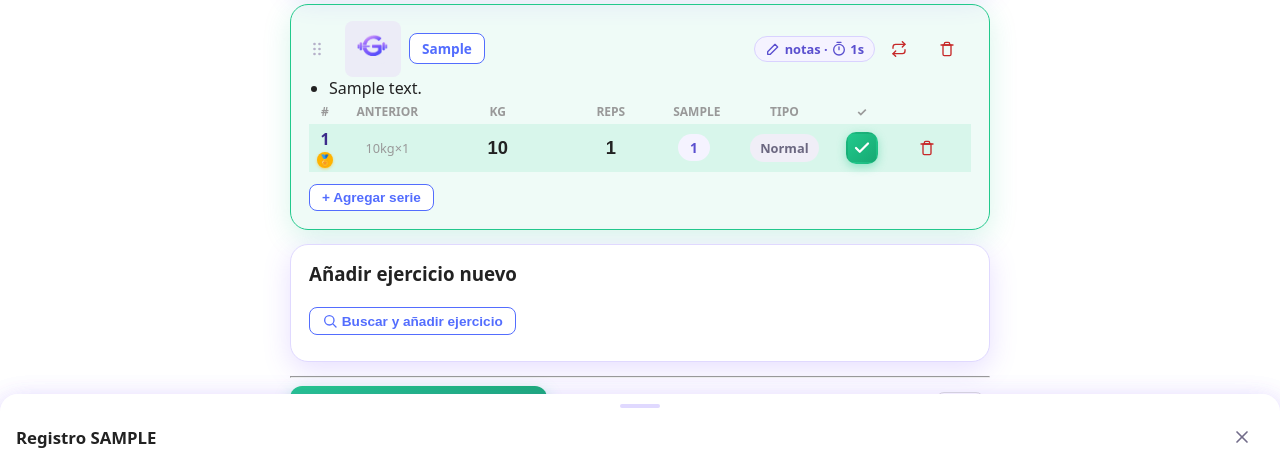
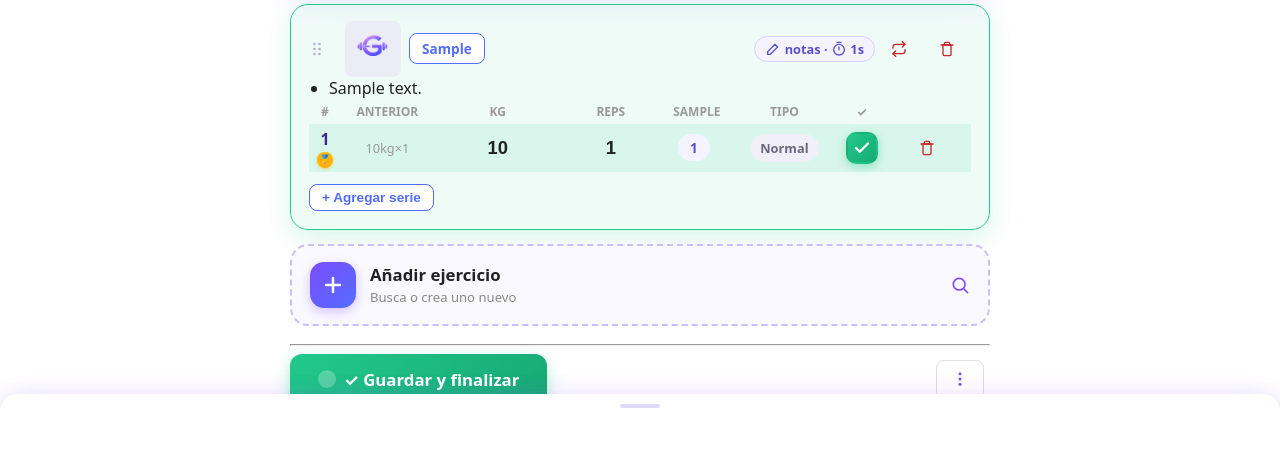
Before and after one commit to jaimemorenov621-cmyk/gym-tracker, a Flask app: page /workout/1 in a window 1280 px wide. Shown: the part 406-859 px from the top of the page. After the commit the page ends 814 px from the top, so only its background shows below. Run offline with Flask 3, Linux system fonts and the light colour scheme; a user stored in the database is signed in; tables that the repository leaves empty hold one stand-in row (values such as "Sample post").

Commit message:
Rediseñar "Añadir ejercicio" en el entreno: tarjeta grande y salto al ejercicio añadido
Feedback: el cuadro y el botón de buscar/añadir se veían pobres y el
botón era demasiado pequeño para tocarlo cómodamente.

- La tarjeta "Añadir ejercicio nuevo" con un botón outline pequeño pasa a
  ser una sola zona táctil a todo el ancho (~90px de alto en móvil): borde
  discontinuo, icono "+" grande sobre degradado de marca, título y
  subtítulo, y lupa a la derecha. Clases propias (.add-exercise-tile) para
  no tocar el formulario de rutinas, que comparte .add-exercise-row.
- Al elegir el ejercicio, la tarjeta muestra "Añadiendo <nombre>…" con el
  icono latiendo mientras se envía.
- Tras añadir, la redirección lleva a #ex-<nombre>: la página salta a la
  tarjeta del ejercicio nuevo y la resalta un momento con :target, en vez
  de volver al principio y obligar a bajar a buscarlo.
- Icono "plus" nuevo en _macros.html.

Verificado en local (vista móvil): tarjeta a todo el ancho, añadir
"Dominada" desde el buscador vuelve a /workout/1#ex-dominada con la
tarjeta visible y resaltada. 9/9 tests.

Co-Authored-By: Claude Opus 5.5 <noreply@anthropic.com>

```diff
--- a/app/routes.py
+++ b/app/routes.py
@@ -370,8 +370,9 @@ def add_exercise_to_workout(workout_id):
         return redirect(url_for("index"))
     form = NewExerciseForm()
     if form.validate_on_submit():
+        name = canonicalize_exercise_name(form.exercise.data)
         entry = SetEntry(
-            exercise=canonicalize_exercise_name(form.exercise.data),
+            exercise=name,
             weight=0,
             reps=0,
             rir=None,
@@ -381,6 +382,11 @@ def add_exercise_to_workout(workout_id):
         )
         db.session.add(entry)
         db.session.commit()
+        # Vuelve directamente a la tarjeta del ejercicio recién añadido (se
+        # resalta con :target en CSS) en vez de al principio de la página.
+        return redirect(
+            url_for("workout_detail", workout_id=workout.id, _anchor="ex-" + name.replace(" ", "-"))
+        )
     return redirect(url_for("workout_detail", workout_id=workout.id))
 
 
--- a/app/static/exercise_picker.js
+++ b/app/static/exercise_picker.js
@@ -158,6 +158,9 @@ function selectExercise(name) {
     // rutinas (series/reps/RIR) el formulario no lleva data-autosubmit.
     const form = field.closest('form');
     if (form && form.dataset.autosubmit === '1') {
+        form.classList.add('is-submitting');
+        const title = form.querySelector('.add-exercise-tile strong');
+        if (title) title.textContent = 'Añadiendo ' + name + '…';
         HTMLFormElement.prototype.submit.call(form);
         return;
     }
--- a/app/static/style.css
+++ b/app/static/style.css
@@ -2025,3 +2025,91 @@ transición de transform; el resto la gana aquí. */
     from { opacity: 0; transform: translateY(-4px); }
     to   { opacity: 1; transform: none; }
 }
+
+/* ===== Añadir ejercicio al entreno (workout_detail.html) =====
+Clases propias: .add-exercise-row/.exercise-picker-field siguen siendo las
+del formulario de rutinas, que no cambia. Es un <button>, así que se
+sobrescribe explícitamente todo lo que pone la regla global de button. */
+
+.add-exercise-form { margin: 4px 0 18px; }
+.add-exercise-tile {
+    display: flex;
+    align-items: center;
+    gap: 14px;
+    width: 100%;
+    margin: 0;
+    padding: 16px 18px;
+    background: #faf9ff;
+    color: var(--color-brand-dark);
+    border: 2px dashed #cbbfff;
+    border-radius: var(--radius-card);
+    text-align: left;
+    font-family: inherit;
+    cursor: pointer;
+    box-shadow: none;
+    transition: background 0.15s ease, border-color 0.15s ease, transform 0.1s ease;
+}
+.add-exercise-tile-icon {
+    display: flex;
+    align-items: center;
+    justify-content: center;
+    width: 46px;
+    height: 46px;
+    border-radius: 14px;
+    background: linear-gradient(135deg, #7c4dff, #536dfe);
+    color: #fff;
+    flex-shrink: 0;
+    box-shadow: 0 4px 12px rgba(124, 77, 255, 0.3);
+}
+.add-exercise-tile-text {
+    flex: 1;
+    display: flex;
+    flex-direction: column;
+    gap: 2px;
+    min-width: 0;
+}
+.add-exercise-tile-text strong {
+    font-size: 1.05rem;
+    font-weight: 800;
+    color: var(--color-text);
+    overflow: hidden;
+    text-overflow: ellipsis;
+    white-space: nowrap;
+}
+.add-exercise-tile-text small {
+    font-size: 0.82rem;
+    font-weight: 500;
+    color: var(--color-text-muted);
+}
+.add-exercise-tile-search { display: flex; color: var(--color-brand); flex-shrink: 0; }
+@media (hover: hover) {
+    .add-exercise-tile:hover {
+        background: #f3efff;
+        border-color: var(--color-brand);
+        color: var(--color-brand-dark);
+        box-shadow: none;
+    }
+}
+.add-exercise-tile:active { transform: scale(0.98); }
+.add-exercise-form.is-submitting .add-exercise-tile { pointer-events: none; opacity: 0.75; }
+@media (prefers-reduced-motion: no-preference) {
+    .add-exercise-form.is-submitting .add-exercise-tile-icon { animation: tile-pulse 0.8s ease-in-out infinite; }
+}
+@keyframes tile-pulse {
+    50% { transform: scale(0.9); }
+}
+@media (max-width: 600px) {
+    .add-exercise-tile { padding: 14px; gap: 12px; }
+    .add-exercise-tile-icon { width: 42px; height: 42px; border-radius: 12px; }
+}
+
+/* Al volver de añadir un ejercicio, la página salta a su tarjeta
+(#ex-<nombre>) y la resalta un momento para que se vea dónde ha caído. */
+.card[id^="ex-"] { scroll-margin-top: 16px; }
+@media (prefers-reduced-motion: no-preference) {
+    .card[id^="ex-"]:target { animation: target-flash 1.4s ease-out; }
+}
+@keyframes target-flash {
+    0%, 30% { box-shadow: 0 0 0 3px var(--color-brand), var(--shadow-elevated); }
+    100% { box-shadow: var(--shadow-elevated); }
+}
--- a/app/templates/_macros.html
+++ b/app/templates/_macros.html
@@ -49,6 +49,8 @@
 <svg class="icon" width="{{ size }}" height="{{ size }}" viewBox="0 0 24 24" fill="none" stroke="currentColor" stroke-width="2" stroke-linecap="round" stroke-linejoin="round" aria-hidden="true"><circle cx="12" cy="12" r="3"/><path d="M19.4 15a1.65 1.65 0 0 0 .33 1.82l.06.06a2 2 0 1 1-2.83 2.83l-.06-.06a1.65 1.65 0 0 0-1.82-.33 1.65 1.65 0 0 0-1 1.51V21a2 2 0 0 1-4 0v-.09a1.65 1.65 0 0 0-1-1.51 1.65 1.65 0 0 0-1.82.33l-.06.06a2 2 0 1 1-2.83-2.83l.06-.06a1.65 1.65 0 0 0 .33-1.82 1.65 1.65 0 0 0-1.51-1H3a2 2 0 0 1 0-4h.09a1.65 1.65 0 0 0 1.51-1 1.65 1.65 0 0 0-.33-1.82l-.06-.06a2 2 0 1 1 2.83-2.83l.06.06a1.65 1.65 0 0 0 1.82.33H9a1.65 1.65 0 0 0 1-1.51V3a2 2 0 0 1 4 0v.09a1.65 1.65 0 0 0 1 1.51 1.65 1.65 0 0 0 1.82-.33l.06-.06a2 2 0 1 1 2.83 2.83l-.06.06a1.65 1.65 0 0 0-.33 1.82V9a1.65 1.65 0 0 0 1.51 1H21a2 2 0 0 1 0 4h-.09a1.65 1.65 0 0 0-1.51 1z"/></svg>
 {% elif name == 'log-out' %}
 <svg class="icon" width="{{ size }}" height="{{ size }}" viewBox="0 0 24 24" fill="none" stroke="currentColor" stroke-width="2" stroke-linecap="round" stroke-linejoin="round" aria-hidden="true"><path d="M9 21H5a2 2 0 0 1-2-2V5a2 2 0 0 1 2-2h4"/><polyline points="16 17 21 12 16 7"/><line x1="21" y1="12" x2="9" y2="12"/></svg>
+{% elif name == 'plus' %}
+<svg class="icon" width="{{ size }}" height="{{ size }}" viewBox="0 0 24 24" fill="none" stroke="currentColor" stroke-width="2.5" stroke-linecap="round" stroke-linejoin="round" aria-hidden="true"><line x1="12" y1="5" x2="12" y2="19"/><line x1="5" y1="12" x2="19" y2="12"/></svg>
 {% elif name == 'check' %}
 <svg class="icon" width="{{ size }}" height="{{ size }}" viewBox="0 0 24 24" fill="none" stroke="currentColor" stroke-width="3" stroke-linecap="round" stroke-linejoin="round" aria-hidden="true"><polyline points="20 6 9 17 4 12"/></svg>
 {% elif name == 'sort' %}
--- a/app/templates/workout_detail.html
+++ b/app/templates/workout_detail.html
@@ -78,7 +78,7 @@
     {% for exercise in exercise_order %}
         {% set group = grouped_sets[exercise] %}
         {% set n = exercise_notes_map.get(exercise) %}
-        <div class="card card-elevated{% if group and group|length > 0 and group|selectattr('completed')|list|length == group|length %} exercise-card-complete{% endif %}" data-exercise="{{ exercise }}">
+        <div class="card card-elevated{% if group and group|length > 0 and group|selectattr('completed')|list|length == group|length %} exercise-card-complete{% endif %}" data-exercise="{{ exercise }}" id="ex-{{ exercise|replace(' ', '-') }}">
             <div class="exercise-header">
                 <h3>
                     <span class="drag-handle" role="button" title="Ordenar ejercicios" aria-label="Ordenar ejercicios"
@@ -214,19 +214,19 @@
     </script>
     {% endif %}
 
-    <div class="card card-elevated">
-        <h3 style="margin-top:0;">Añadir ejercicio nuevo</h3>
-        <form action="{{ url_for('add_exercise_to_workout', workout_id=workout.id) }}" method="post" class="add-exercise-row" data-autosubmit="1">
-            {{ new_exercise_form.hidden_tag() }}
-            {{ new_exercise_form.exercise(type="hidden") }}
-            <div class="exercise-picker-field">
-                <button type="button" class="btn-outline" onclick="openExercisePicker()">
-                    {{ macros.icon('search', 16) }} Buscar y añadir ejercicio
-                </button>
-                <span id="selectedExerciseChip" class="exercise-chip"></span>
-            </div>
-        </form>
-    </div>
+    <form action="{{ url_for('add_exercise_to_workout', workout_id=workout.id) }}" method="post" class="add-exercise-form" data-autosubmit="1">
+        {{ new_exercise_form.hidden_tag() }}
+        {{ new_exercise_form.exercise(type="hidden") }}
+        <button type="button" class="add-exercise-tile" onclick="openExercisePicker()">
+            <span class="add-exercise-tile-icon">{{ macros.icon('plus', 24) }}</span>
+            <span class="add-exercise-tile-text">
+                <strong>Añadir ejercicio</strong>
+                <small>Busca o crea uno nuevo</small>
+            </span>
+            <span class="add-exercise-tile-search">{{ macros.icon('search', 20) }}</span>
+        </button>
+        <span id="selectedExerciseChip" class="exercise-chip"></span>
+    </form>
     {{ macros.exercise_picker_sheet() }}
     <script src="{{ url_for('static', filename='exercise_picker.js') }}"></script>
 
```
